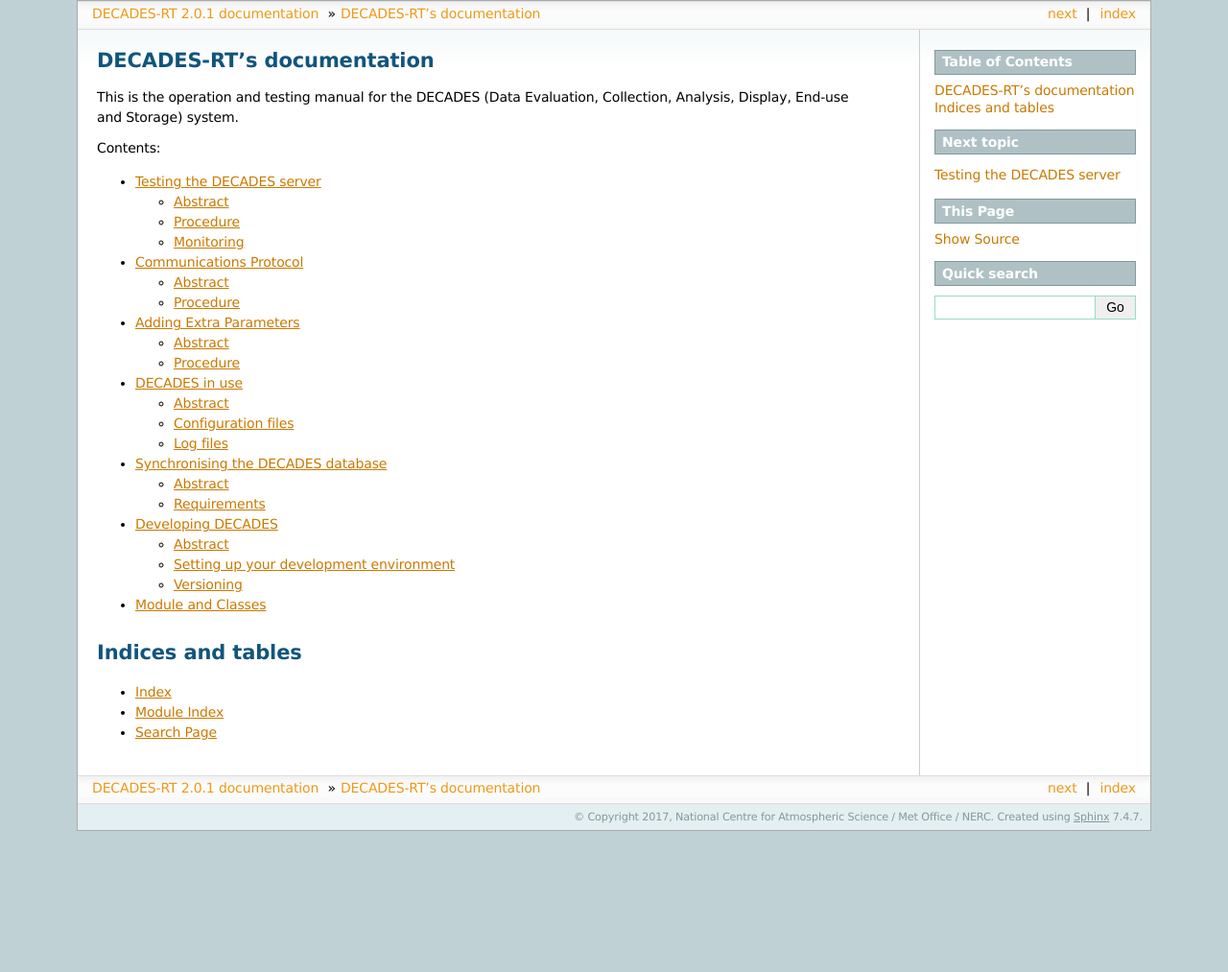
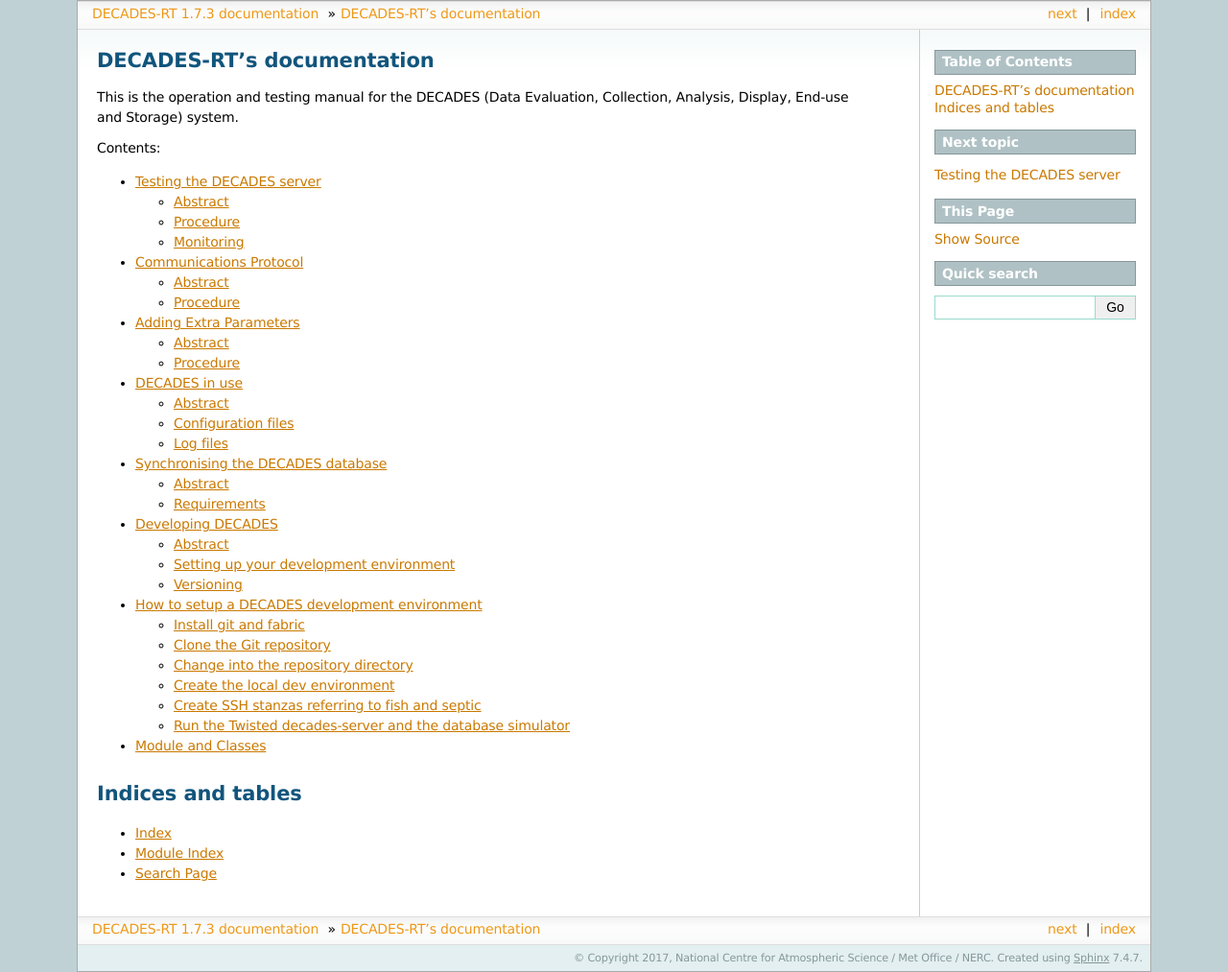
Before and after one commit to ncasuk/decades-rt, a Sphinx documentation site: the page built from doc/index.rst, in a window 1280 px wide. Shown: the whole page at 96% size. Built offline with Sphinx 7.4.7, drawn with Linux system fonts in a browser that asks for light colours; formulas are drawn with MathJax 3; before the commit the page ends 900 px from its top, so only the background shows below that.

Commit message:
Importing Wiki dev environment doc

```diff
--- a/doc/ch-development.rst
+++ b/doc/ch-development.rst
@@ -40,5 +40,5 @@ Make the release and deploy:
 
 ``RELEASE=yes fab -H fish,septic deploy``
 
-You will be ofered the chance to edit the change log. Change the number
+You will be offered the chance to edit the change log. Change the number
 on the top line to match the release number.
--- a/doc/conf.py
+++ b/doc/conf.py
@@ -45,9 +45,9 @@ copyright = u'2017, National Centre for Atmospheric Science / Met Office / NERC'
 # built documents.
 #
 # The short X.Y version.
-version = '2.0'
+version = '1.7'
 # The full version, including alpha/beta/rc tags.
-release = '2.0.1'
+release = '1.7.3'
 
 # The language for content autogenerated by Sphinx. Refer to documentation
 # for a list of supported languages.
--- /dev/null
+++ b/doc/dev-environment.rst
@@ -0,0 +1,64 @@
+How to setup a DECADES development environment
+==============================================
+
+You will need:
+
+* A working install of Ubuntu to which you have sudo access
+* Access to the DECADES Git repository
+* A working java install ( the `official Java package <http://www.ubuntugeek.com/how-to-install-oracle-java-7-in-ubuntu-12-04.html>`_ is best as the app is not yet compatible with the open-source versions)
+* A Java signing certificate. ( ``keytool -genkey -keyalg RSA -alias septic -keystore ~/.keystore -storepass decades -validity 360 -keysize 2048`` `should work <https://www.sslshopper.com/article-how-to-create-a-self-signed-certificate-using-java-keytool.html>`_)
+
+Install git and fabric
+----------------------
+
+``apt-get install git fabric``
+
+Clone the Git repository
+------------------------
+
+``git clone git@77.68.61.13:/decades-rt``
+
+Change into the repository directory
+------------------------------------
+
+``cd decades-rt``
+
+Create the local dev environment
+--------------------------------
+
+``fab setup_local_dev_environment``
+
+Create SSH stanzas referring to fish and septic
+-----------------------------------------------
+
+edit ``~/.ssh/config`` to include:
+
+::
+
+    Host fish
+    Hostname 192.171.146.62
+    Port 2122
+
+    Host septic
+    Hostname 192.171.146.62
+    Port 2222
+
+Run the Twisted decades-server and the database simulator
+---------------------------------------------------------
+
+``DECADESPORT=1500 twistd -ny pydecades/decades-server.tac``
+
+and in a different terminal or `screen <http://www.gnu.org/software/screen/>`_:
+
+``pydecades/database-simulator.py``
+
+Then browse to:
+
+``http://decades-test/``
+
+If you are running on a “headless” (i.e. without X) linux box and you
+need to run firefox on it and display it on a local machine, you can use
+the ``-no-remote`` option to stop it interfering with your local
+firefoxes:
+
+``firefox -no-remote http://decades-test/``
--- a/doc/index.rst
+++ b/doc/index.rst
@@ -20,6 +20,7 @@ Contents:
 
    db-syncing.rst
    ch-development.rst
+   dev-environment.rst
 
    code.rst
 
```
